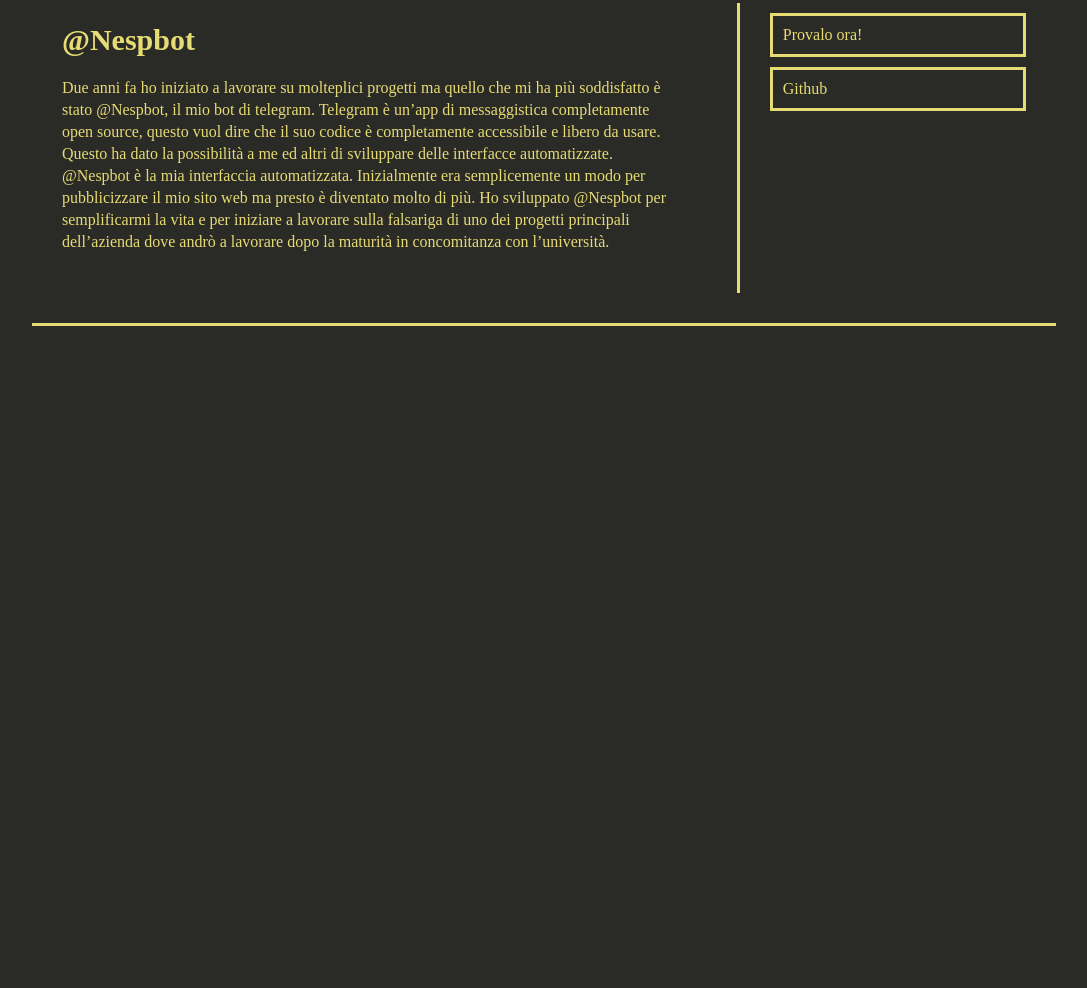
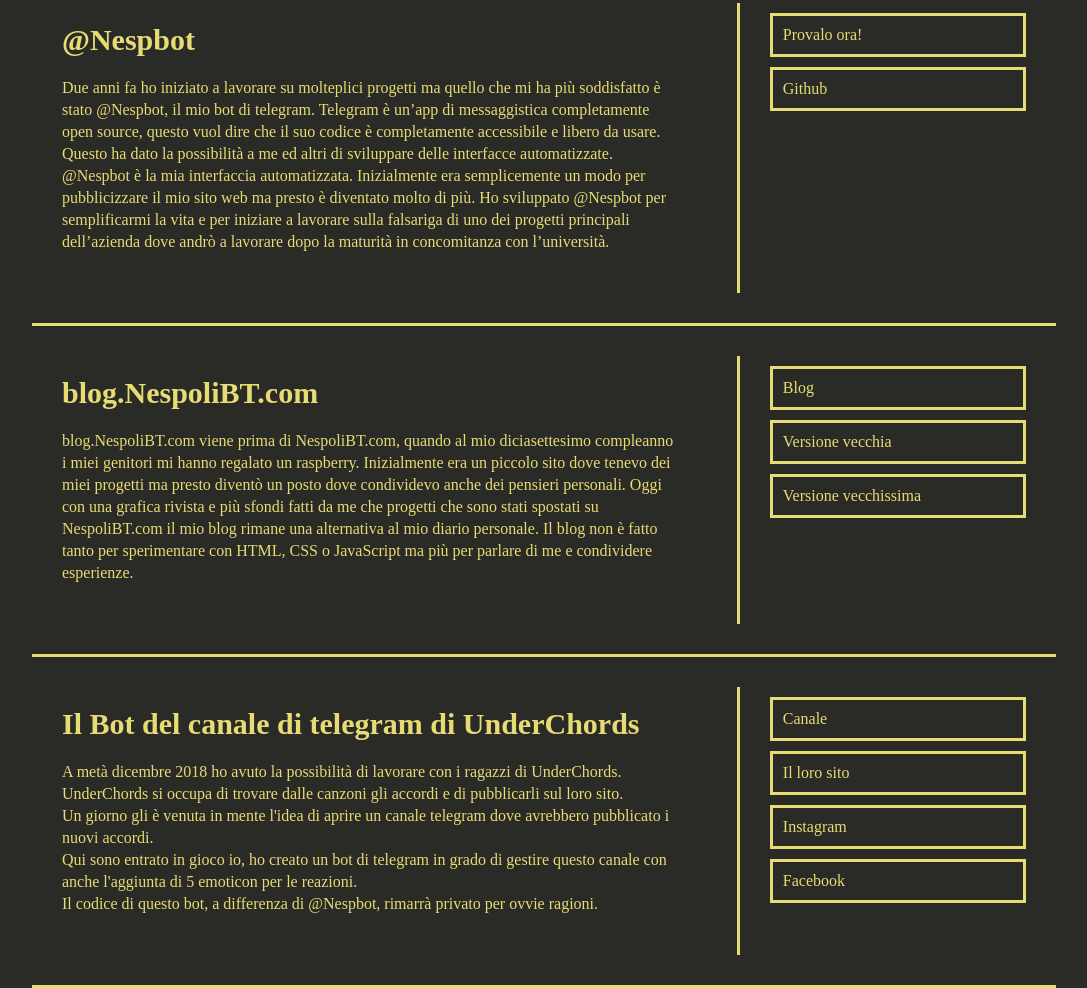
Before and after one commit to NespoliBT/NespoliBt.comOLD, a plain HTML site: page index.html in a window 1280 px wide. Shown: the part 814-1802 px from the top of the page, without its empty margins (96-1183 px from the left). Before the commit the page ends 1140 px from the top, so only its background shows below. Drawn offline with Linux system fonts and the light colour scheme.

Commit message:
modified:   css/style.css 	modified:   index.html 	new file:   progetti.html 	new file:   resume.pdf

```diff
--- a/css/style.css
+++ b/css/style.css
@@ -121,7 +121,6 @@
 	border-bottom: 3px solid #E7DB74;
 	margin-block-end: 0;
 	margin-block-start: 0;
-	margin-bottom: 30px;
 	margin-top: 30px;
 
 }
@@ -137,9 +136,7 @@
 	display: grid;
 	grid-template-columns: 70% 30%;
 	border-bottom: 3px solid #E7DB74;
-	padding-right: 30px;
-	padding-left: 30px;
-	padding-bottom: 30px;
+	padding: 30px;
 }
 
 .info {
--- a/index.html
+++ b/index.html
@@ -4,6 +4,17 @@
     <link rel="stylesheet" type="text/css" href="css/style.css">
     <meta charset="utf-8">
     <title>NespoliBT.com</title>
+
+	<!--AdSense-->
+	<script async src="//pagead2.googlesyndication.com/pagead/js/adsbygoogle.js"></script>
+	<script>
+	(adsbygoogle = window.adsbygoogle || []).push({
+	google_ad_client: "ca-pub-8109501088961797",
+	enable_page_level_ads: true
+	});
+	</script>
+	<!--FineAdSense-->
+
   </head>
   <body>
     <div class="main">
@@ -30,9 +41,9 @@
           <img class="propic" src="resources/propic.png">
         </div>
         <div class="menu">
-          <a href="#" target="_blank"><m>#Progetti</m></a>
+          <a href="progetti.html" target="_blank"><m>#Progetti</m></a>
           <a href="http://blog.nespolibt.com/wallpapers.html" target="_blank"><m>#Sfondi</m></a>
-          <a href="#" target="_blank"><m>#Curriculum</m></a>
+          <a href="resume.pdf" target="_blank"><m>#Curriculum</m></a>
           <a href="http://blog.nespolibt.com" target="_blank"><m>#Blog</m></a>
           <a href="mailto:nespoli@nespolibt.com" target="_blank"><m>#Email</m></a>
         </div>
@@ -47,7 +58,8 @@
     			<div class="corpo">
     				<h1>@Nespbot</h1>
 
-	    			<p>Due anni fa ho iniziato a lavorare su molteplici progetti ma quello che mi ha più soddisfatto è stato @Nespbot, il mio bot di telegram.
+	    			<p>
+	    			Due anni fa ho iniziato a lavorare su molteplici progetti ma quello che mi ha più soddisfatto è stato @Nespbot, il mio bot di telegram.
 	    			Telegram è un’app di messaggistica completamente open source, questo vuol dire che il suo codice è completamente accessibile e libero da usare. Questo ha dato la possibilità a me ed altri di sviluppare delle interfacce automatizzate.
 	    			@Nespbot è la mia interfaccia automatizzata. Inizialmente era semplicemente un modo per pubblicizzare il mio sito web ma presto è diventato molto di più.
 	    			Ho sviluppato @Nespbot per semplificarmi la vita e per iniziare a lavorare sulla falsariga di uno dei progetti principali dell’azienda dove andrò a lavorare dopo la maturità in concomitanza con l’università.
@@ -57,7 +69,58 @@
     		<div class="info">
 				<a href="http://t.me/nespbot" target="_blank"><m>Provalo ora!</m></a>
 
-				<a href="http://t.me/nespbot" target="_blank"><m>Github</m></a>
+				<a href="https://github.com/NespoliBT/Nespbot" target="_blank"><m>Github</m></a>
+    		</div>
+    	</div>
+    	<!--Fine progetto -->
+
+    	<!--blog-->
+    	<div class="progetto">
+    		<div class="pro">
+    			<div class="corpo">
+    				<h1>blog.NespoliBT.com</h1>
+
+	    			<p>
+	    			blog.NespoliBT.com viene prima di NespoliBT.com, quando al mio diciasettesimo compleanno i miei genitori mi hanno regalato un raspberry.
+	    			Inizialmente era un piccolo sito dove tenevo dei miei progetti ma presto diventò un posto dove condividevo anche dei pensieri personali.
+	    			Oggi con una grafica rivista e più sfondi fatti da me che progetti che sono stati spostati su NespoliBT.com il mio blog rimane una alternativa al mio diario personale.
+	    			Il blog non è fatto tanto per sperimentare con HTML, CSS o JavaScript ma più per parlare di me e condividere esperienze.
+	    			</p>
+	    		</div>
+    		</div>
+    		<div class="info">
+				<a href="http://blog.nespolibt.com" target="_blank"><m>Blog</m></a>
+
+				<a href="http://blog.nespolibt.com/sito/blog/" target="_blank"><m>Versione vecchia</m></a>
+
+				<a href="http://blog.nespolibt.com/sito/cose/" target="_blank"><m>Versione vecchissima</m></a>
+    		</div>
+    	</div>
+    	<!--Fine progetto -->
+
+    	<!--UnderChords-->
+    	<div class="progetto">
+    		<div class="pro">
+    			<div class="corpo">
+    				<h1>Il Bot del canale di telegram di UnderChords</h1>
+
+	    			<p>
+		    		A metà dicembre 2018 ho avuto la possibilità di lavorare con i ragazzi di UnderChords.<br>
+		    		UnderChords si occupa di trovare dalle canzoni gli accordi e di pubblicarli sul loro sito.<br>
+		    		Un giorno gli è venuta in mente l'idea di aprire un canale telegram dove avrebbero pubblicato i nuovi accordi.<br>
+		    		Qui sono entrato in gioco io, ho creato un bot di telegram in grado di gestire questo canale con anche l'aggiunta di 5 emoticon per le reazioni.<br>
+		    		Il codice di questo bot, a differenza di @Nespbot, rimarrà privato per ovvie ragioni.
+	    			</p>
+	    		</div>
+    		</div>
+    		<div class="info">
+				<a href="https://t.me/underchords" target="_blank"><m>Canale</m></a>
+
+				<a href="https://underchords.altervista.org" target="_blank"><m>Il loro sito</m></a>
+
+				<a href="http://instagram.com/underchords" target="_blank"><m>Instagram</m></a>
+
+				<a href="http://www.facebook.com/underchords" target="_blank"><m>Facebook</m></a>
     		</div>
     	</div>
     	<!--Fine progetto -->
```
Also changed, not shown: progetti.html (added, +1 -0 lines), 1 other file.
